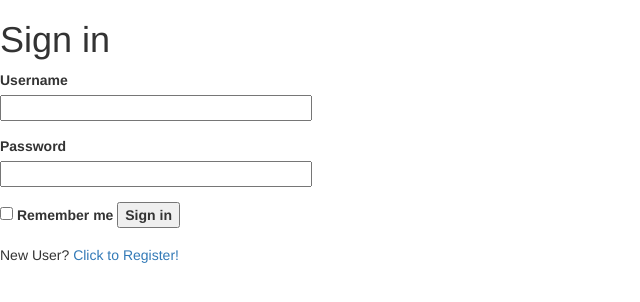
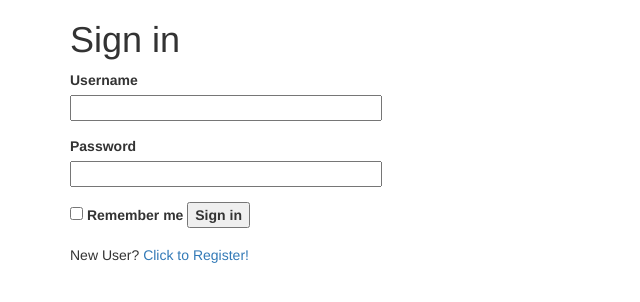
Before and after one commit to duxfrederic/home-organizer, a Flask app: template app/templates/login.html in a window 1280 px wide. Shown: the top 302 px of the page, without its empty margins (0-640 px from the left). Run offline with Flask 2, Linux system fonts and the light colour scheme; the template is opened without the code that fills it: values named after a table or form of the project are taken from there, others are empty; some libraries are stand-ins or nearby versions.

Commit message:
fixed css

```diff
--- a/app/templates/login.html
+++ b/app/templates/login.html
@@ -1,7 +1,7 @@
 {% extends "base.html" %}
 
 {% block content %}
-<div class="register">
+<div class="container">
 	<h1> Sign in</h1>
 	<form action="" method="post" novalidate>
 		{{ form.hidden_tag() }}
```
